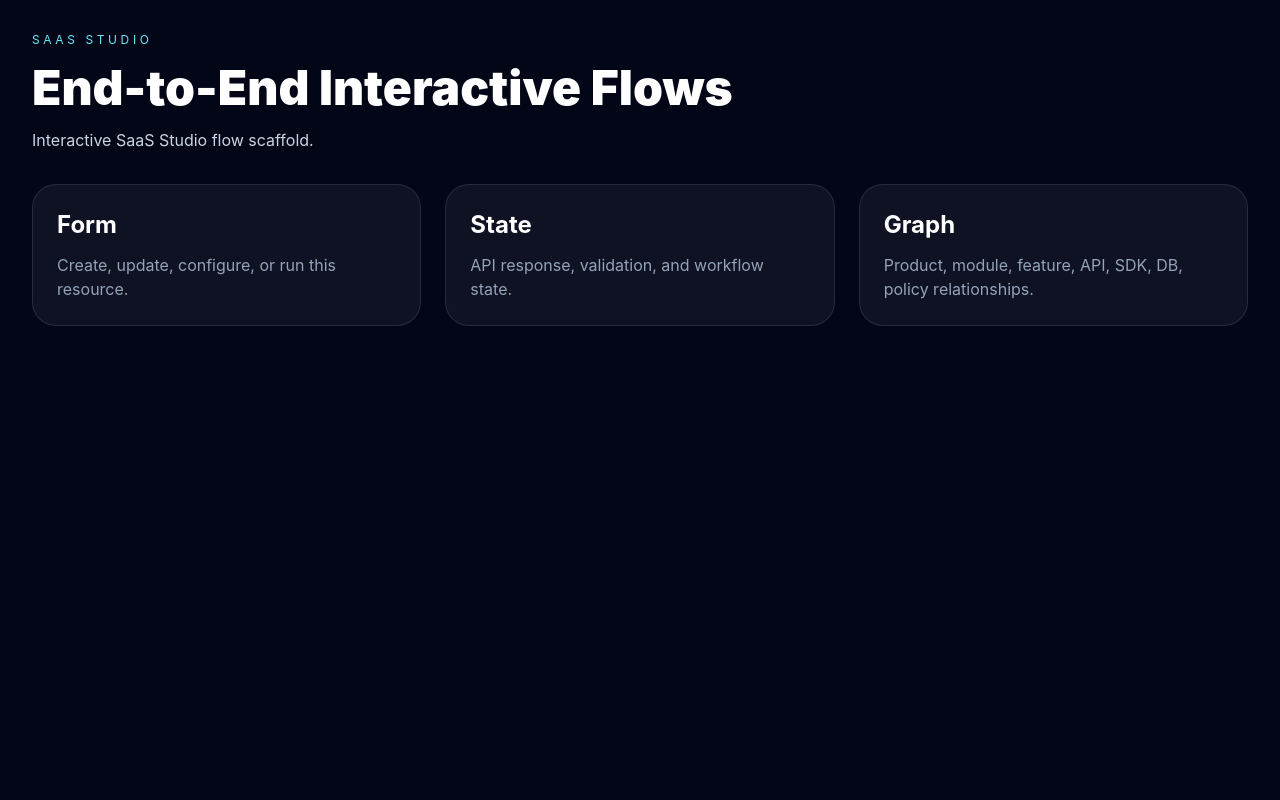
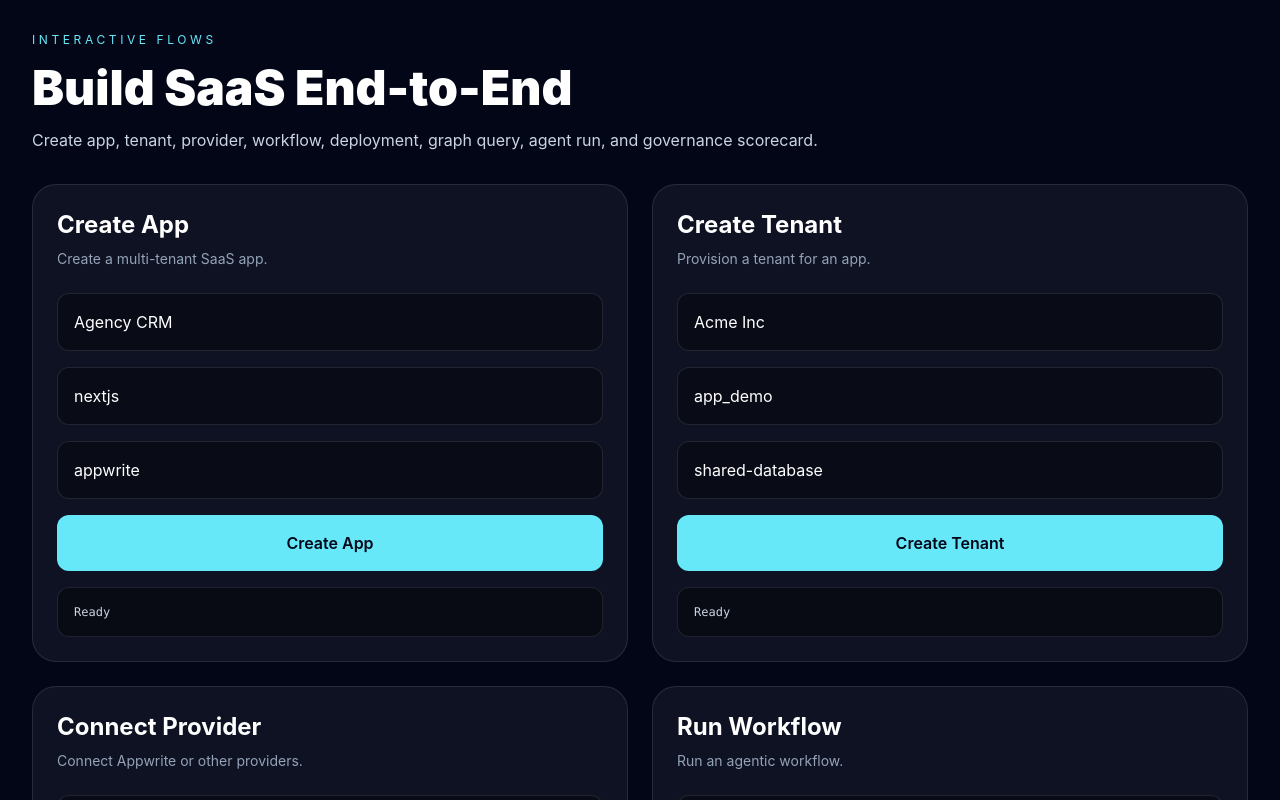
Before and after one commit to unboxd-cloud/saas-studio, a Next.js app in the folder apps/web/: page /flows in a window 1280 px wide. Shown: the top 800 px of the page. Built offline with nearby package versions, Linux system fonts and the light colour scheme; no server answers.

Commit message:
Add interactive end-to-end SaaS flow forms

```diff
--- a/apps/web/src/app/flows/page.tsx
+++ b/apps/web/src/app/flows/page.tsx
@@ -1,7 +1,28 @@
 'use client';
 
-import { PageScaffold } from '@/components/page-scaffold';
+import { FlowForm } from '@/components/flow/flow-form';
+import { api } from '@/lib/api-client';
 
 export default function FlowsPage() {
-  return <PageScaffold title="End-to-End Interactive Flows" section="SaaS Studio" />;
+  return (
+    <main className="min-h-screen bg-slate-950 p-8 text-white">
+      <div className="mx-auto max-w-7xl space-y-8">
+        <div>
+          <p className="text-xs uppercase tracking-[0.3em] text-cyan-300">Interactive Flows</p>
+          <h1 className="mt-4 text-5xl font-black">Build SaaS End-to-End</h1>
+          <p className="mt-4 text-slate-300">Create app, tenant, provider, workflow, deployment, graph query, agent run, and governance scorecard.</p>
+        </div>
+        <div className="grid gap-6 lg:grid-cols-2">
+          <FlowForm title="Create App" description="Create a multi-tenant SaaS app." submitLabel="Create App" fields={[{name:'name',label:'Name',defaultValue:'Agency CRM'},{name:'framework',label:'Framework',defaultValue:'nextjs'},{name:'provider',label:'Provider',defaultValue:'appwrite'}]} onSubmit={(values) => api.createApp(values)} />
+          <FlowForm title="Create Tenant" description="Provision a tenant for an app." submitLabel="Create Tenant" fields={[{name:'name',label:'Tenant',defaultValue:'Acme Inc'},{name:'appId',label:'App ID',defaultValue:'app_demo'},{name:'isolation',label:'Isolation',defaultValue:'shared-database'}]} onSubmit={(values) => api.createTenant(values)} />
+          <FlowForm title="Connect Provider" description="Connect Appwrite or other providers." submitLabel="Connect Provider" fields={[{name:'provider',label:'Provider',defaultValue:'appwrite'},{name:'category',label:'Category',defaultValue:'backend'},{name:'endpoint',label:'Endpoint',defaultValue:'https://cloud.appwrite.io/v1'}]} onSubmit={(values) => api.connectProvider(values)} />
+          <FlowForm title="Run Workflow" description="Run an agentic workflow." submitLabel="Run Workflow" fields={[{name:'workflowId',label:'Workflow ID',defaultValue:'workflow_demo'},{name:'input',label:'Input JSON',type:'textarea',defaultValue:'{"action":"build"}'}]} onSubmit={(values) => api.runWorkflow(values.workflowId, { input: values.input })} />
+          <FlowForm title="Deploy App" description="Create a deployment." submitLabel="Deploy" fields={[{name:'appId',label:'App ID',defaultValue:'app_demo'},{name:'environment',label:'Environment',defaultValue:'production'},{name:'target',label:'Target',defaultValue:'appwrite-sites'}]} onSubmit={(values) => api.createDeployment(values)} />
+          <FlowForm title="Query Graph" description="Ask the platform graph." submitLabel="Query" fields={[{name:'query',label:'Query',type:'textarea',defaultValue:'MATCH product -> modules -> features'}]} onSubmit={(values) => api.queryGraph(values)} />
+          <FlowForm title="Run Agent" description="Execute an AI agent." submitLabel="Run Agent" fields={[{name:'agentId',label:'Agent ID',defaultValue:'builder-agent'},{name:'prompt',label:'Prompt',type:'textarea',defaultValue:'Generate a SaaS blueprint'}]} onSubmit={(values) => api.runAgent(values.agentId, { prompt: values.prompt })} />
+          <FlowForm title="Run Scorecard" description="Evaluate governance." submitLabel="Run Scorecard" fields={[{name:'scorecardId',label:'Scorecard ID',defaultValue:'enterprise-readiness'},{name:'targetType',label:'Target Type',defaultValue:'app'},{name:'targetId',label:'Target ID',defaultValue:'app_demo'}]} onSubmit={(values) => api.runScorecard(values.scorecardId, values)} />
+        </div>
+      </div>
+    </main>
+  );
 }
--- /dev/null
+++ b/apps/web/src/components/flow/flow-form.tsx
@@ -0,0 +1,56 @@
+'use client';
+
+import { useState } from 'react';
+
+type Field = {
+  name: string;
+  label: string;
+  placeholder?: string;
+  defaultValue?: string;
+  type?: 'text' | 'password' | 'email' | 'textarea';
+};
+
+type FlowFormProps = {
+  title: string;
+  description: string;
+  submitLabel: string;
+  fields: Field[];
+  onSubmit: (values: Record<string, string>) => Promise<unknown>;
+};
+
+export function FlowForm({ title, description, submitLabel, fields, onSubmit }: FlowFormProps) {
+  const [values, setValues] = useState<Record<string, string>>(() => Object.fromEntries(fields.map((field) => [field.name, field.defaultValue || ''])));
+  const [status, setStatus] = useState('Ready');
+  const [busy, setBusy] = useState(false);
+
+  async function submit() {
+    setBusy(true);
+    setStatus('Running...');
+    try {
+      const result = await onSubmit(values);
+      setStatus(JSON.stringify(result, null, 2));
+    } catch (error) {
+      setStatus(error instanceof Error ? error.message : 'Failed');
+    } finally {
+      setBusy(false);
+    }
+  }
+
+  return (
+    <section className="rounded-3xl border border-white/10 bg-white/5 p-6">
+      <div className="mb-6">
+        <h2 className="text-2xl font-bold">{title}</h2>
+        <p className="mt-2 text-sm text-slate-400">{description}</p>
+      </div>
+      <div className="space-y-4">
+        {fields.map((field) => field.type === 'textarea' ? (
+          <textarea key={field.name} value={values[field.name] || ''} onChange={(event) => setValues({ ...values, [field.name]: event.target.value })} placeholder={field.placeholder} className="min-h-32 w-full rounded-xl border border-white/10 bg-black/30 p-4 outline-none focus:ring-2 focus:ring-cyan-300" />
+        ) : (
+          <input key={field.name} value={values[field.name] || ''} onChange={(event) => setValues({ ...values, [field.name]: event.target.value })} type={field.type || 'text'} placeholder={field.placeholder || field.label} className="w-full rounded-xl border border-white/10 bg-black/30 p-4 outline-none focus:ring-2 focus:ring-cyan-300" />
+        ))}
+        <button onClick={submit} disabled={busy} className="w-full rounded-xl bg-cyan-300 px-5 py-4 font-semibold text-slate-950 disabled:opacity-50">{busy ? 'Running...' : submitLabel}</button>
+        <pre className="max-h-80 overflow-auto rounded-xl border border-white/10 bg-black/40 p-4 text-xs text-slate-300">{status}</pre>
+      </div>
+    </section>
+  );
+}
```
